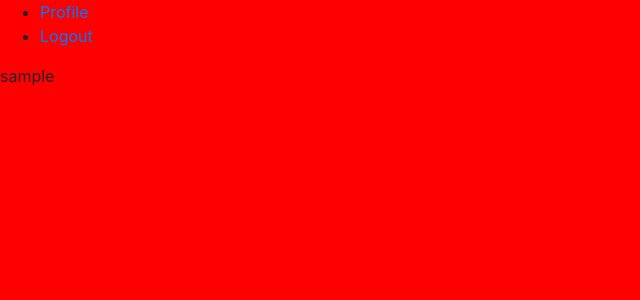
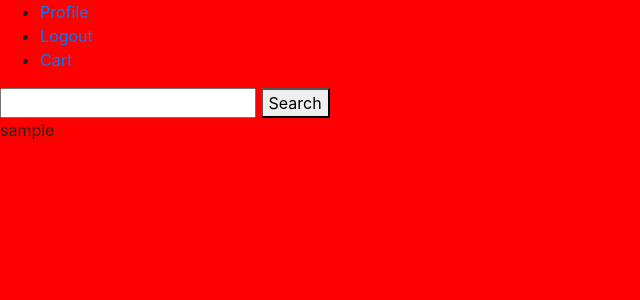
Before and after one commit to johnj974/Mystery-shack-e-store, a Django app: page /accounts/profile/ in a window 1280 px wide. Shown: the top 300 px of the page, without its empty margins (0-640 px from the left). Run offline with Django 3.2, Linux system fonts and the light colour scheme; the visitor is signed in with stand-in values (Sample User, id 1); data comes from the database, SQL or seed files in the repository; some libraries are stand-ins or nearby versions.

Commit message:
search function added to products/more work needed here

```diff
--- a/aagristore/urls.py
+++ b/aagristore/urls.py
@@ -22,7 +22,7 @@ from accounts.views import index, logout, login, registration, user_profile
 # imported urls from products app
 from products import urls as urls_products
 # import the view function
-from products.views import all_machinery, Machinery
+from products.views import all_machinery, search
 # import the media root from settings
 from .settings import MEDIA_ROOT
 # import cart functions
@@ -38,7 +38,8 @@ urlpatterns = [
     url(r'^accounts/profile/$', user_profile, name='profile'),
     url(r'^products/', include(urls_products)),
     url(r'^media/(?P<path>.*)$', static.serve, {'document_root': MEDIA_ROOT}),
-    #url(r'^cart/', cart, name='cart'),
+    # url(r'^cart/', cart, name='cart'),
     url(r'cart/', include(urls_cart)),
-    #url(r'^$', all_machinery, name='Macinery'),
+    # url(r'^$', all_machinery, name='Macinery'),
+    url(r'^search/', search, name='search'),
 ]
--- a/products/urls.py
+++ b/products/urls.py
@@ -1,8 +1,9 @@
 # import our base url pattern
 from django.conf.urls import url, include
 # import all_machinery function to be used in our url pattern
-from .views import all_machinery
+from .views import all_machinery, search
 
 urlpatterns = [
-    url('^$', all_machinery, name='machinery')
+    url('^$', all_machinery, name='machinery'),
+    url(r'^$', search, name='search'),
 ]
--- a/products/views.py
+++ b/products/views.py
@@ -7,3 +7,9 @@ from .models import Machinery
 def all_machinery(request):
     machinery = Machinery.objects.all()
     return render(request, 'machinery.html', {'machinery': machinery})
+
+
+# a search function to search for items
+def search(request):
+    products = Machinery.objects.filter(name_icontains=request.GET['q'])
+    return render(request, 'machinery.html', {'products':products})
--- a/templates/base.html
+++ b/templates/base.html
@@ -6,10 +6,11 @@
 	<meta charset="UTF-8">
 	<meta name="viewport" content="width=device-width, initial-scale=1.0">
 	<meta http-equiv="X-UA-Compatible" content="ie=edge">
-	<title>{% block title %}{% endblock %}</title>
+	<title>{% block title %}Agri-E-Store{% endblock %}</title>
     <link rel="stylesheet" href="https://stackpath.bootstrapcdn.com/bootstrap/4.4.1/css/bootstrap.min.css"
     integrity="sha384-Vkoo8x4CGsO3+Hhxv8T/Q5PaXtkKtu6ug5TOeNV6gBiFeWPGFN9MuhOf23Q9Ifjh" crossorigin="anonymous">
     <link rel="stylesheet" href="{% static 'css/styles.css' %}" type="text/css">
+     <link rel="stylesheet" href="{% static 'font-awesome/css/font-awesome.min.css' %}" type="text/css">
 </head>
 
 <body>
@@ -22,6 +23,7 @@
             <li><a href="{% url 'login' %}">Login</a></li>
 			<li><a href="{% url 'registration' %}">Register</a></li>
 			{% endif %}
+            <li><a href="{% url 'view_cart' %}">Cart</a></li>
 		</ul>
 	</nav>
 	{% if messages %}
@@ -31,6 +33,12 @@
 		{% endfor %}
 	</div>
 	{% endif %}
+    <div>
+        <form action="{url 'search'}" meethod="GET">
+            <input type="text" name="q">
+            <button type="submit">Search</button>
+        </form>
+    </div>
 	{% block content %}{% endblock %}
 
 </body>
```
